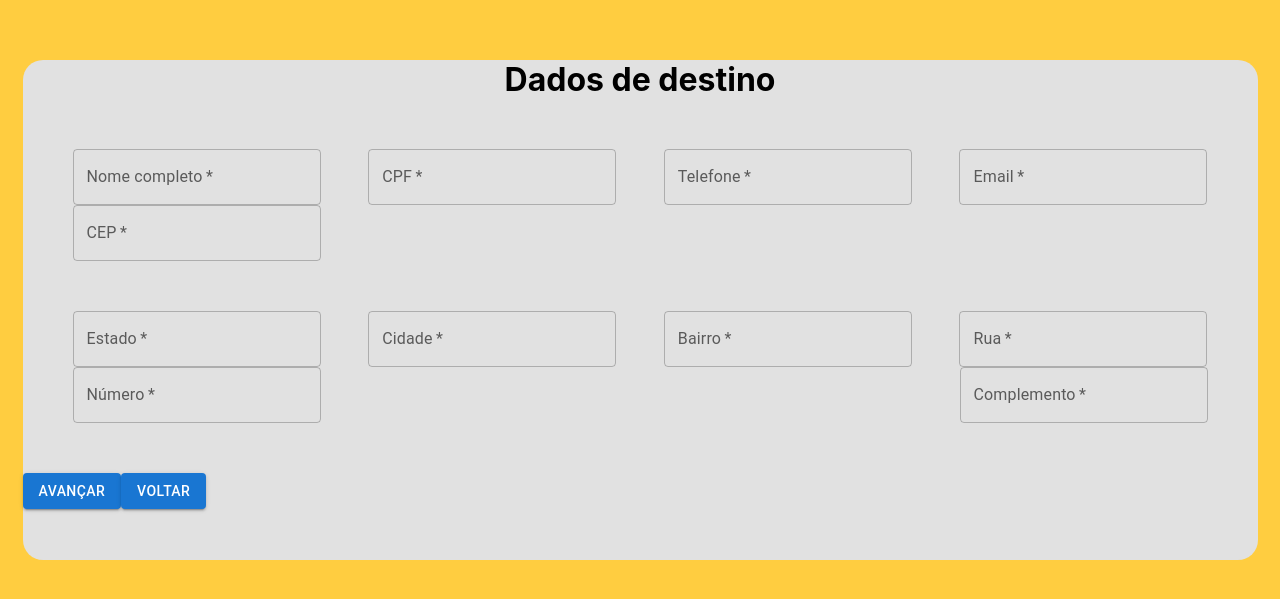
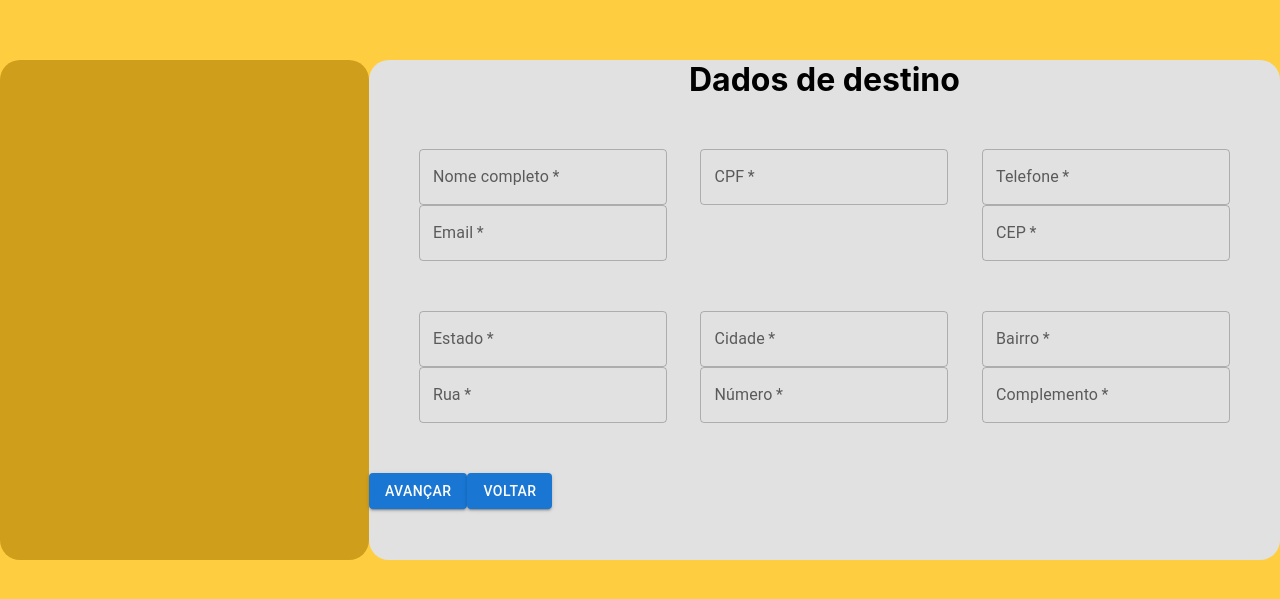
Before and after one commit to Alexandregv1080p/APP-Correios, a React (Create React App) app in the folder api-correios/: page /destino in a window 1280 px wide. Shown: the part 173-772 px from the top of the page. Built offline with nearby package versions, Linux system fonts and the light colour scheme.

Commit message:
Update Dados-destino.jsx

```diff
--- a/api-correios/src/components/dados-destino/Dados-destino.jsx
+++ b/api-correios/src/components/dados-destino/Dados-destino.jsx
@@ -3,6 +3,7 @@ import styled from 'styled-components'
 import TextField from '@mui/material/TextField';
 import Button from '@mui/material/Button';
 import { useNavigate } from 'react-router-dom';
+import { useDataContext } from "../provedor-dados/DataProvider";
 
 const BackColor = styled.div`
     background-color: #FFCD40;
@@ -36,14 +37,24 @@ const StyledButton = styled(Button)`
     justify-content: center;
     margin:0 auto;
 `;
+const OrangeRetangule = styled.div`
+    width: 500px;
+    height:500px;
+    background-color: #cf9f1c;
+    border-radius: 20px;
+`
+const ContainerRetangule = styled.div`
+`
 //aqui é o
 const DadosDestino = ()=>{
+    const { senderData } = useDataContext();
     const navigate = useNavigate();
     const handleAvancarClick = () => {
         navigate('/');
       }
     return (
         <BackColor>
+            <OrangeRetangule></OrangeRetangule>
             <Retangule>
                 <h1>Dados de destino</h1>
                 <FormField>
```
